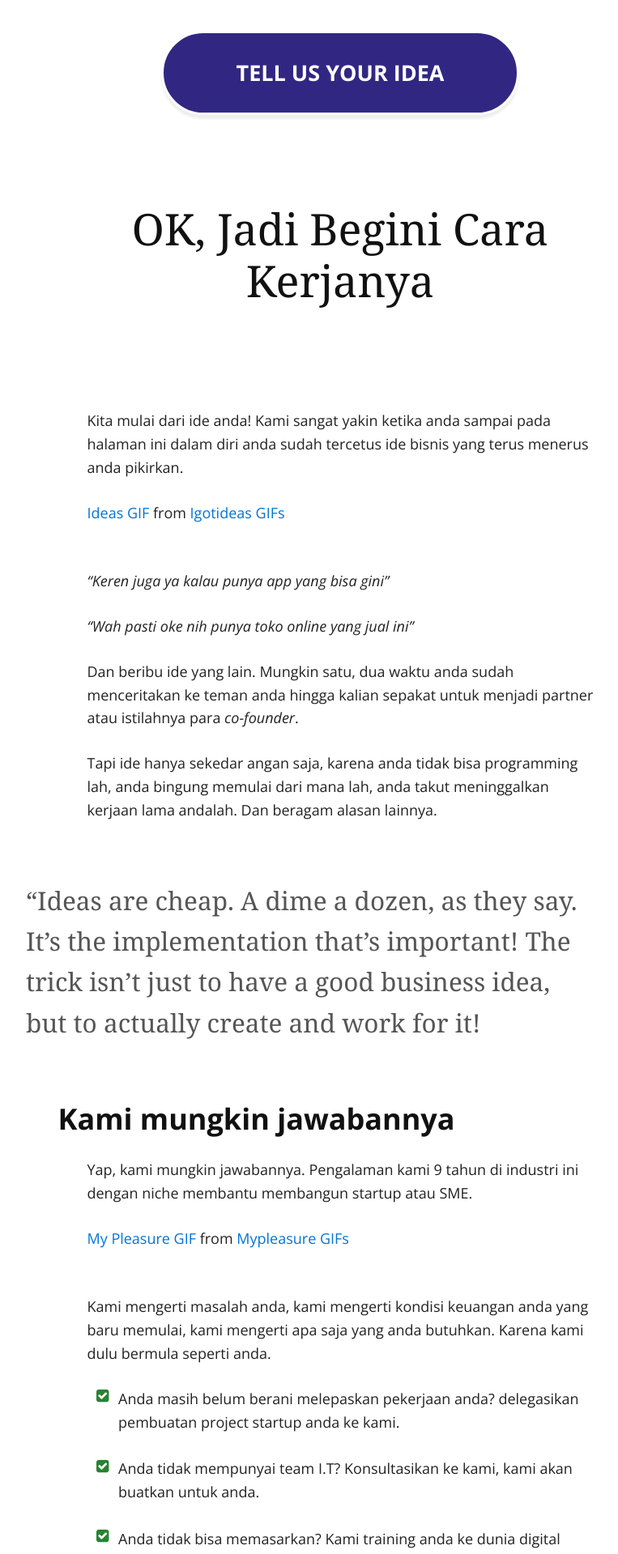
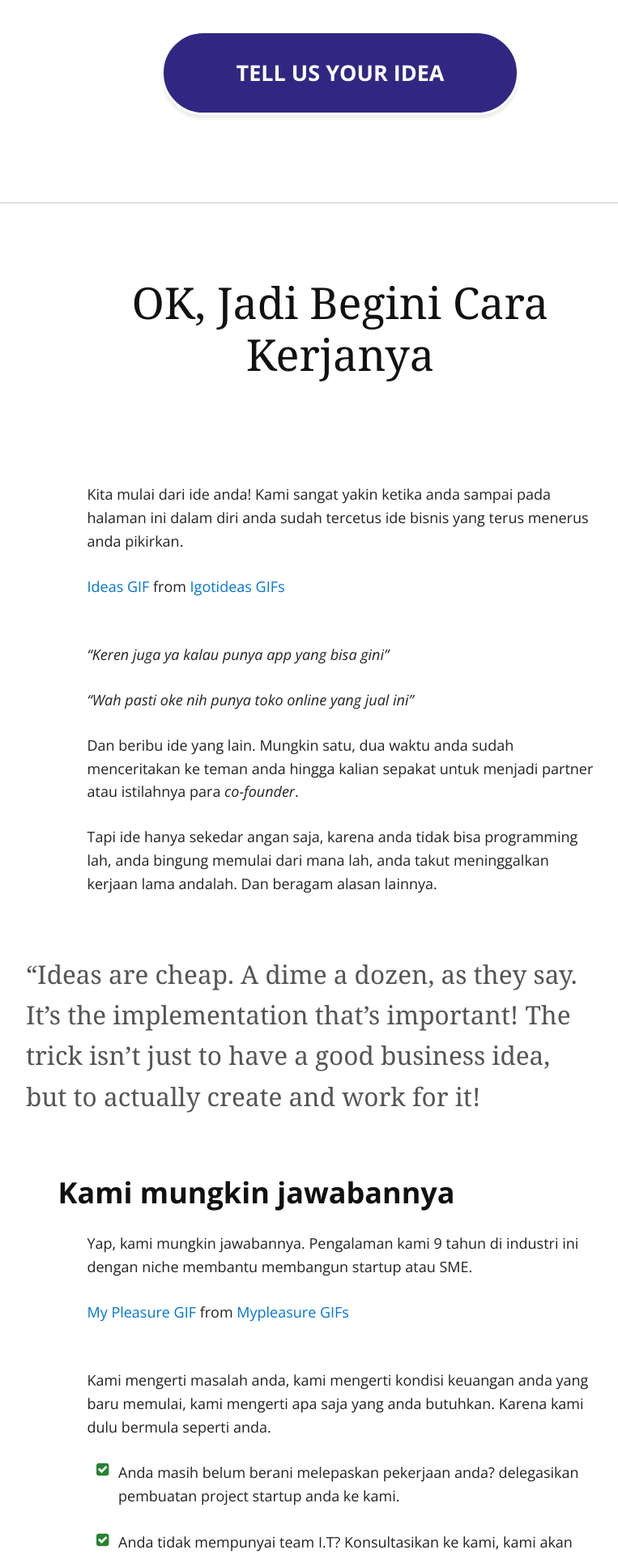
Before and after one commit to kemtol/rocktokom, a Jekyll site: the page built from _posts/2017-10-12-jasa-pembuatan-startup.md, in a window 1280 px wide. Shown: the part 983-2902 px from the top of the page at 81% size, without its empty margins (220-983 px from the left). Built offline with Jekyll 4.4.1, drawn with Linux system fonts in a browser that asks for light colours; nearby versions of some CDN libraries; a script that is not in the unit is left out.

Commit message:
Update post.html

```diff
--- a/_layouts/post.html
+++ b/_layouts/post.html
@@ -2,8 +2,8 @@
 layout: default
 ---
 
-<article class="post">
-  <div class="container">
+<div class="post" style="border-top: 1px solid #ccc;padding-top: 5rem;">
+  <article class="container">
   <h1>{{ page.title }}</h1>
 
   <div class="entry">
@@ -13,5 +13,5 @@ layout: default
   <div class="date">
     Written on {{ page.date | date: "%B %e, %Y" }}
   </div>
-  </div>
-</article>
+  </article>
+</div>
```
